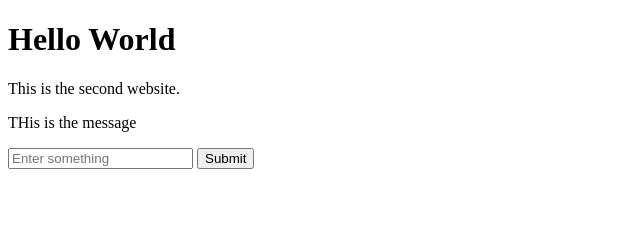
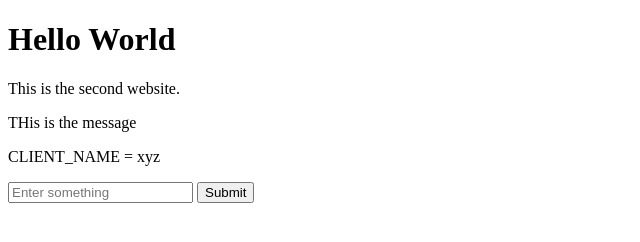
Before and after one commit to cmroy434-droid/second-website, a plain HTML site: page index.html in a window 1280 px wide. Shown: the whole page, without its empty margins (0-640 px from the left). Drawn offline with Linux system fonts and the light colour scheme.

Commit message:
Update index.html

```diff
--- a/index.html
+++ b/index.html
@@ -9,6 +9,7 @@
     <h1>Hello World</h1>
     <p>This is the second website.</p>
     <p> THis is the message</p>
+    <p>CLIENT_NAME = xyz</p>
     <input type="text" placeholder="Enter something">
     <button>Submit</button>
 </body>
```
